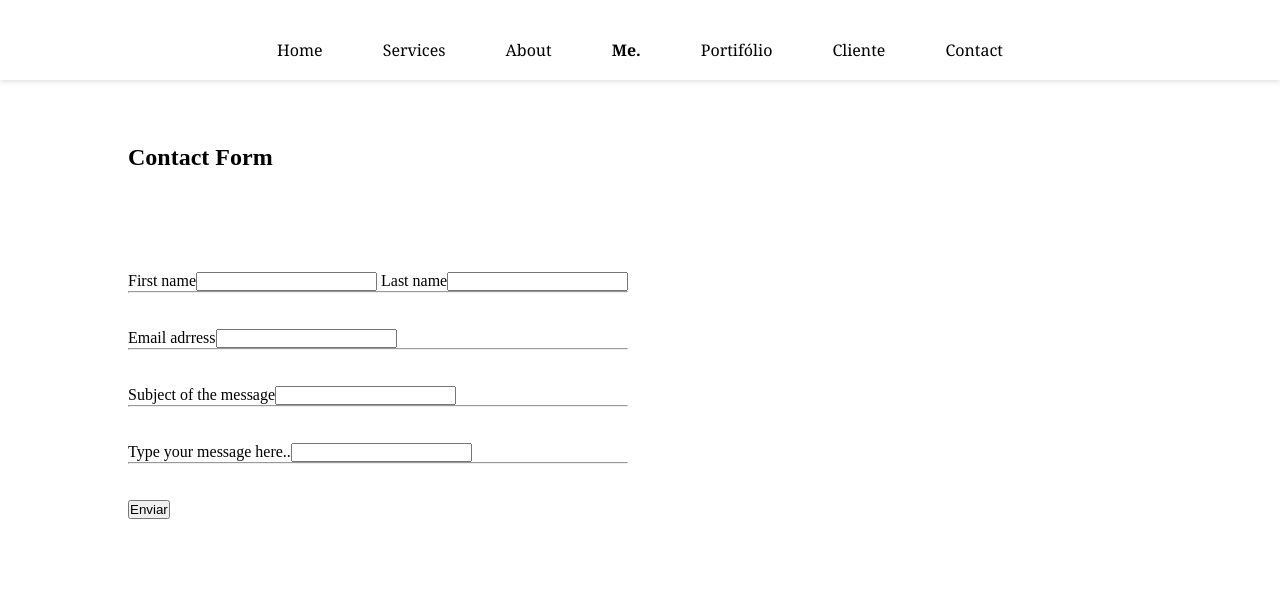
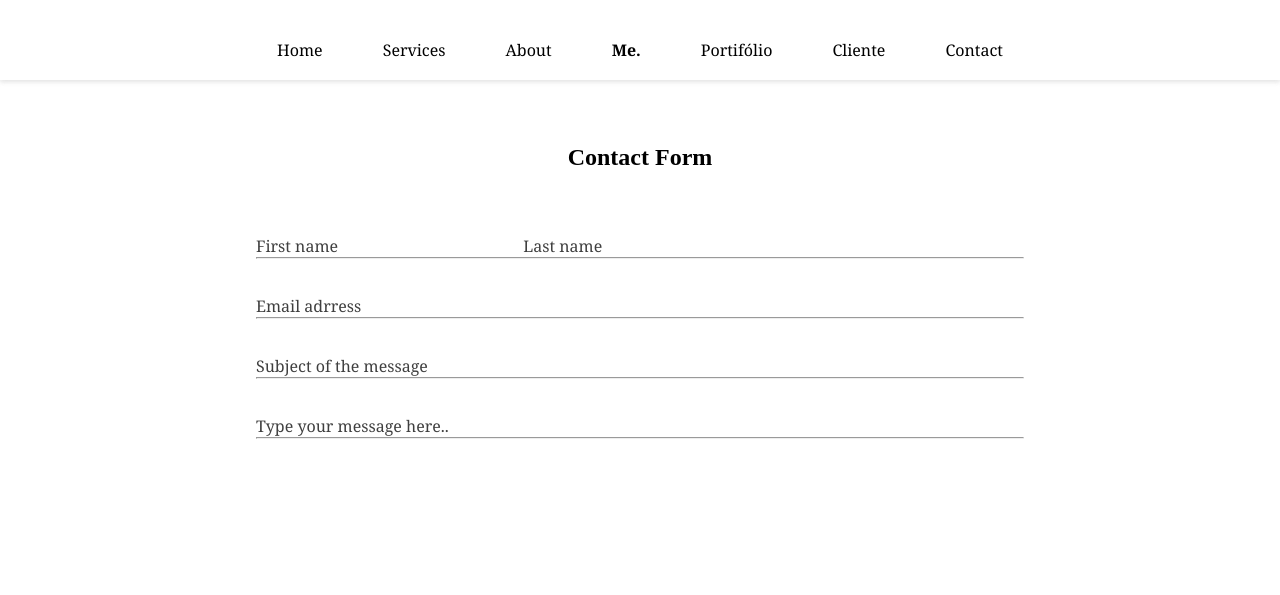
Before and after one commit to douleal/UNIGRANRIO, a plain HTML site: page AP1 - PRÁTICA DE PROGRAMAÇÃO SISTEMAS WEB/formulario.html in a window 1280 px wide. Drawn offline with Linux system fonts and the light colour scheme.

Commit message:
Add files via upload

```diff
--- a/AP1 - PRÁTICA DE PROGRAMAÇÃO SISTEMAS WEB/formulario.html
+++ b/AP1 - PRÁTICA DE PROGRAMAÇÃO SISTEMAS WEB/formulario.html
@@ -3,7 +3,7 @@
 <head>
     <meta charset="UTF-8">
     <meta name="viewport" content="width=device-width, initial-scale=1.0">
-    <title>About</title>
+    <title>Contact</title>
 
     <link rel="stylesheet" type="text/css" href="style-form.css">
 
@@ -16,29 +16,23 @@
                       <li><a href="principal.html">Home</a></li>
                       <li><a href="#">Services</a></li>
                       <li><a href="aboutme.html">About</a></li>
-                      <li><a href="#"><strong>Me.</strong></a></li>
+                      <li><a href="aboutme.html"><strong>Me.</strong></a></li>
                       <li><a href="#">Portifólio</a></li>
                       <li><a href="#">Cliente</a></li>
                       <li><a href="formulario.html">Contact</a></li>
                 </ul>
             </nav>
         </div>
-        <div id="sobre">
-            <div id="section">
-                <h2>Contact Form</h2>
-            </div>
-            <div id="form">
-                <form id="formulario" autocomplete="off">
-                      <label>First name</label><input class="campo_first_nome" type="text">
-                      <label>Last name</label><input class="campo_last_nome" type="text"><hr><br><br>
-                      <label>Email adrress</label><input class="campo_email" type="text"><hr><br><br>
-                      <label>Subject of the message</label><input class="campo_message" type="text"><hr><br><br>
-                      <label>Type your message here..</label><input class="campo_here" type="text"><hr><br><br>
-                      <input class="btn_submit" type="submit" value="Enviar">
-                  </form>
-            </div>
+        <div id="section">
+            <h2>Contact Form</h2>
+            <form id="formulario" autocomplete="off">
+                <label>First name </label><input class="campo_first_nome" type="text">
+                <label>Last name </label><input class="campo_last_nome" type="text"><hr><br><br>
+                <label>Email adrress </label><input class="campo_email" type="text"><hr><br><br>
+                <label>Subject of the message </label><input class="campo_message" type="text"><hr><br><br>
+                <label>Type your message here.. </label><input class="campo_here" type="text"><hr><br><br>
+            </form>
         </div>
-
     </div>
 </body>
 </html>
--- a/AP1 - PRÁTICA DE PROGRAMAÇÃO SISTEMAS WEB/style-form.css
+++ b/AP1 - PRÁTICA DE PROGRAMAÇÃO SISTEMAS WEB/style-form.css
@@ -37,30 +37,30 @@
     color:#fff;
 }
 
-#sobre{
-    position: fixed;
-    width: auto;
-    height: 100%;
+#section{
+    position: absolute;
+    width: 100%;
+    height: auto;
 }
 
-#section{
-    position: fixed;
-    width: auto;
-    height: 10%;
-    padding-left: 10%;
+h2 {
+    text-align: center;
     padding-top: 5%;
 }
 
-#form{
-    position: fixed;
-    display: flex;
-    justify-items: center;
-    width: 50%;
-    height: 40%;
-    margin-top: 15%;
-    margin-left: 10%;
+#formulario{
+    width: 60%;
+    margin: auto;
+    margin-top: 5%;
+
 }
 
-#formulario{
+#formulario label{
+    font-family: Cambria, Cochin, Georgia, Times, 'Times New Roman', serif;
+    color: rgb(63, 63, 63);
+}
+
+#formulario input{
+    text-decoration: none;
     border: none;
 }
```
Also changed, not shown: AP1 - PRÁTICA DE PROGRAMAÇÃO SISTEMAS WEB/aboutme.html (+1 -1 lines), AP1 - PRÁTICA DE PROGRAMAÇÃO SISTEMAS WEB/principal.html (+1 -1 lines).
